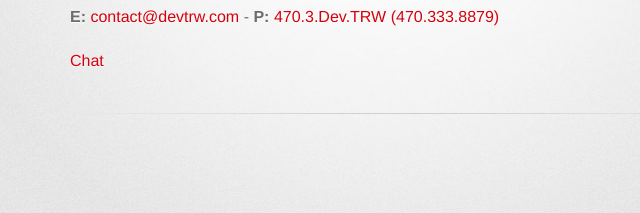
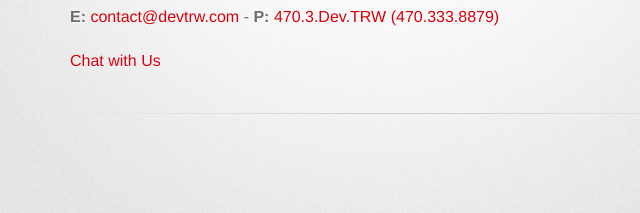
Before and after one commit to devtrw/devtrw.github.io, a plain HTML site: page index.html in a window 1280 px wide. Shown: the part 301-514 px from the top of the page, 260-900 px from the left. Drawn offline with Linux system fonts and the light colour scheme; a web font is replaced by a local one.

Commit message:
Update index.html

```diff
--- a/index.html
+++ b/index.html
@@ -33,7 +33,7 @@
 <a name="contact" class="anchor" href="#contact"><span class="octicon octicon-link"></span></a>Contact</h3>
 
 <p><strong>E:</strong> <a href="mailto:contact@devtrw.com">contact@devtrw.com</a> - <strong>P:</strong> <a>470.3.Dev.TRW (470.333.8879)</a></p>
-<p><strong><a href="http://tbaggery.com/2008/04/19/a-note-about-git-commit-messages.html">Chat</a></strong></p>
+<p><strong><a href="http://www.hipchat.com/gChLnRf3z">Chat with Us</a></strong></p>
         </section>
 
         <footer>
```
